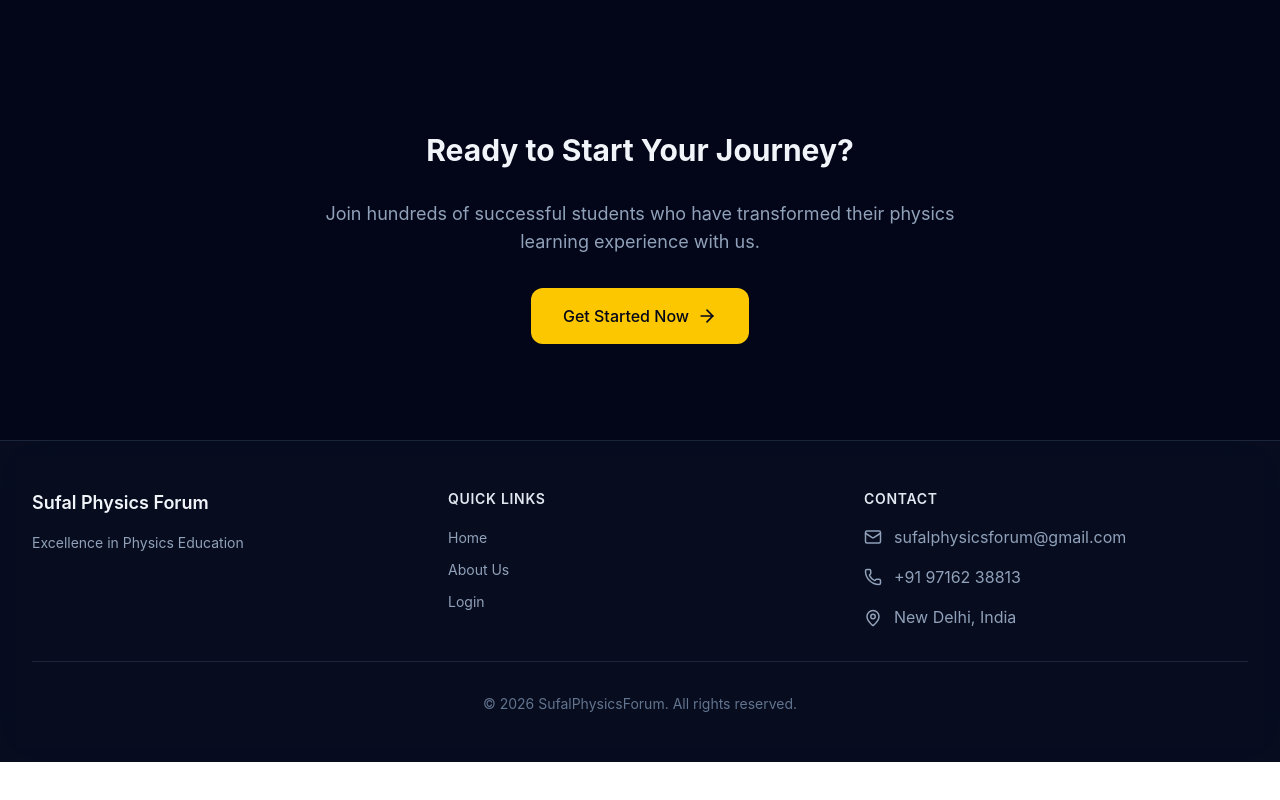
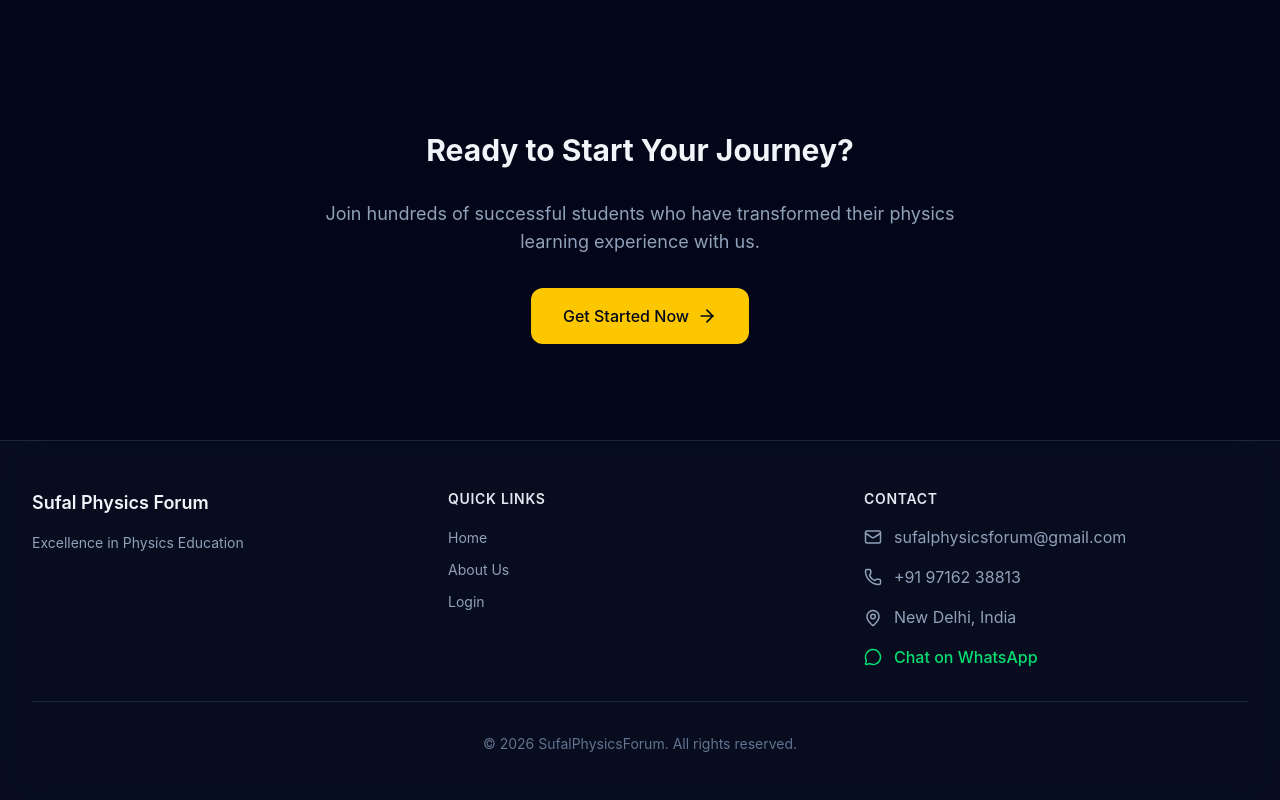
Before and after one commit to suryaansinha/SufalPhysicsForum-Website, a React (Vite) app in the folder client/: page / in a window 1280 px wide. Shown: the part 2340-3140 px from the top of the page. Before the commit the page ends 3102 px from the top, so only its background shows below. Built offline with nearby package versions, Linux system fonts and the light colour scheme; no server answers.

Commit message:
feat: make whatsapp chat link always functional with fallback number Co-authored-by: monkeycode-ai <monkeycode-ai@chaitin.com>

```diff
--- a/client/src/components/PublicLayout.tsx
+++ b/client/src/components/PublicLayout.tsx
@@ -209,9 +209,8 @@ export default function PublicLayout({ children }: PublicLayoutProps) {
                   <MapPin size={18} className="shrink-0 mt-1" />
                   <span>New Delhi, India</span>
                 </div>
-                {institute?.whatsappNumber && (
                 <a
-                    href={`https://wa.me/${institute.whatsappNumber.replace(/^[\+\-]/g, '')}`}
+                  href={`https://wa.me/${(institute?.whatsappNumber || '+919716238813').replace(/^[\+\-]/g, '')}`}
                   target="_blank"
                   rel="noopener noreferrer"
                   className="flex items-center gap-3 text-green-400 hover:text-green-300 font-medium transition-colors duration-200"
@@ -219,7 +218,6 @@ export default function PublicLayout({ children }: PublicLayoutProps) {
                   <MessageCircle size={18} />
                   <span>Chat on WhatsApp</span>
                 </a>
-                )}
               </div>
             </div>
           </div>
```
Lines whose indentation alone changed are shown as unchanged.
